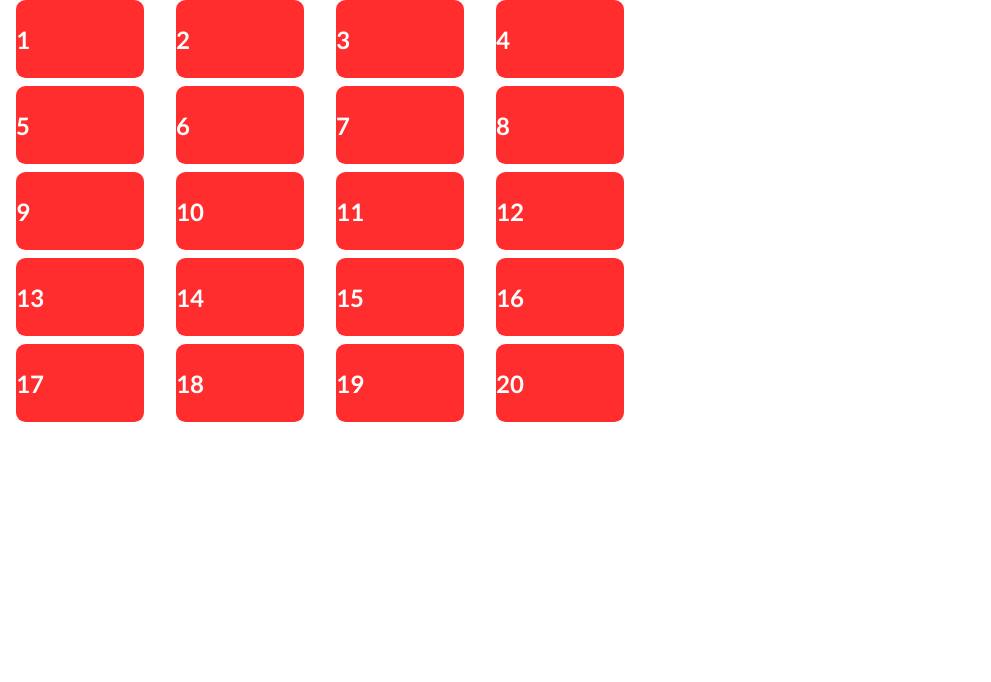
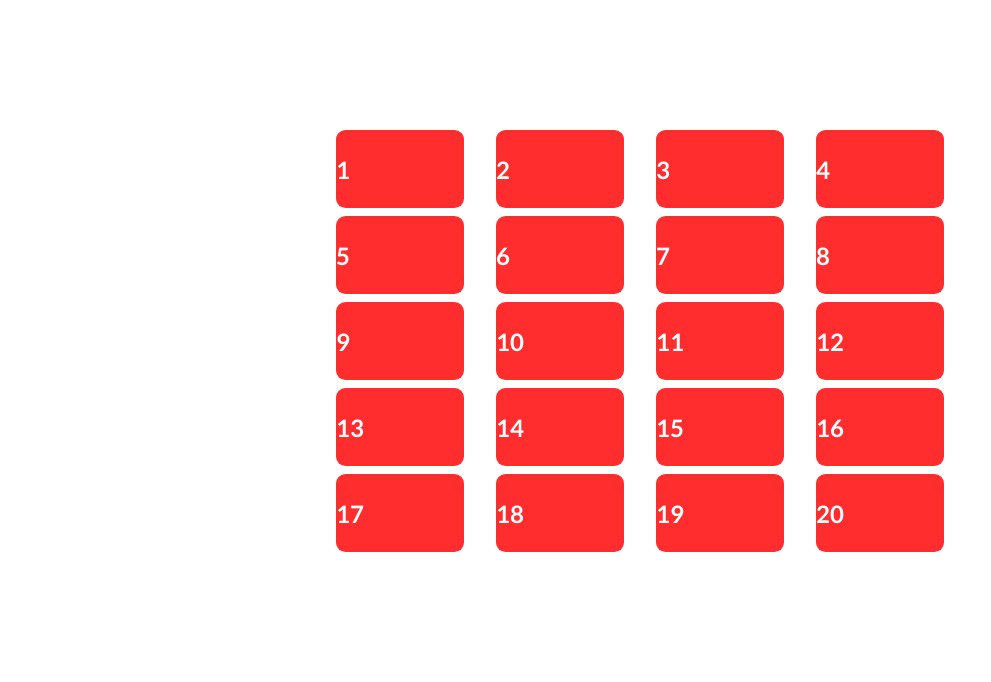
Before and after one commit to opedroporto/rifaem2, a Flask app: page /rifa in a window 1280 px wide; the page is wider, and only the part inside the window is pictured. Shown: the part 120-802 px from the top of that part, without its empty margins (0-991 px from the left). Before the commit the page ends 542 px from the top of that part, so only its background shows below. Run offline with Flask 2, Linux system fonts and the light colour scheme; some libraries are stand-ins or nearby versions; some web fonts are replaced.

Commit message:
rifa bonita

```diff
--- a/rifaem2/templates/rifa.html
+++ b/rifaem2/templates/rifa.html
@@ -11,6 +11,7 @@
     {% endblock %}
 
     {% block body %}
+        <div class="principal">
             <form class="rifaGrid">
                 <input type="button" data-state="free" value="1">
                 <input type="button" data-state="free" value="2">
@@ -33,4 +34,5 @@
                 <input type="button" data-state="free" value="19">
                 <input type="button" data-state="free" value="20">
             </form>
+        </div>
     {% endblock %}
```
Lines whose indentation alone changed are shown as unchanged.
